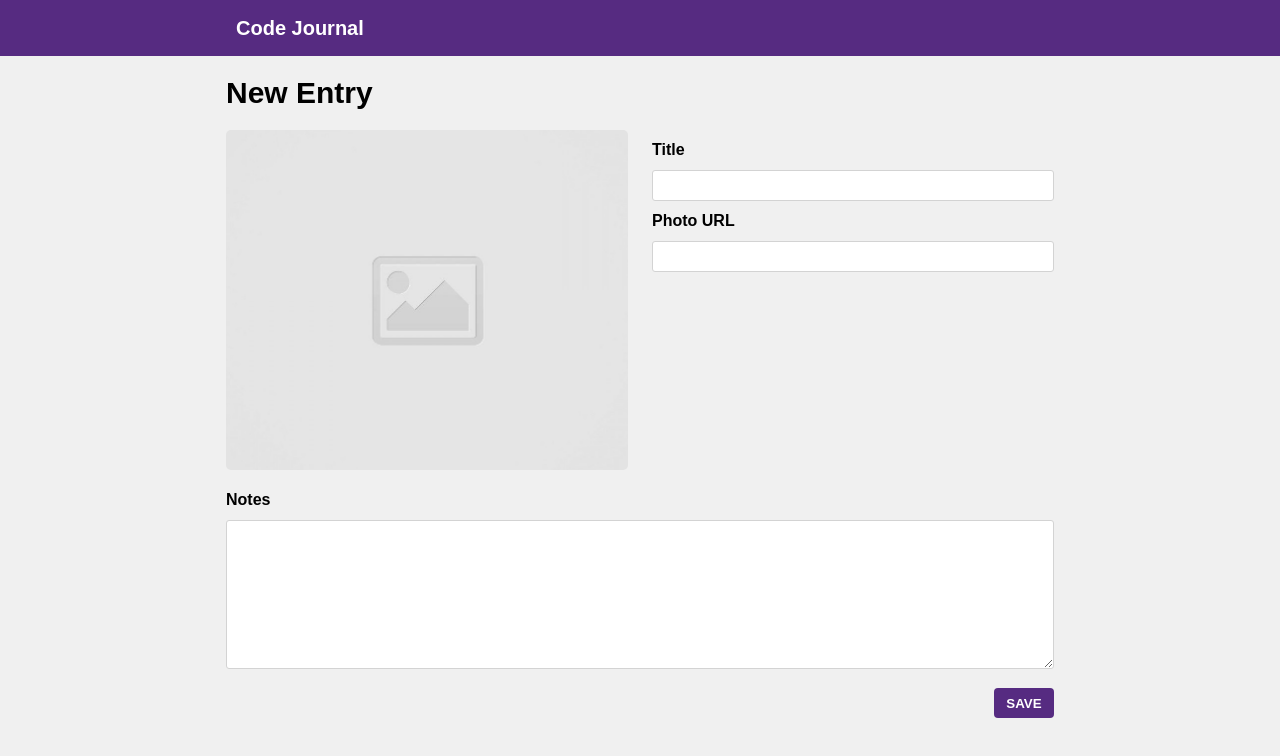
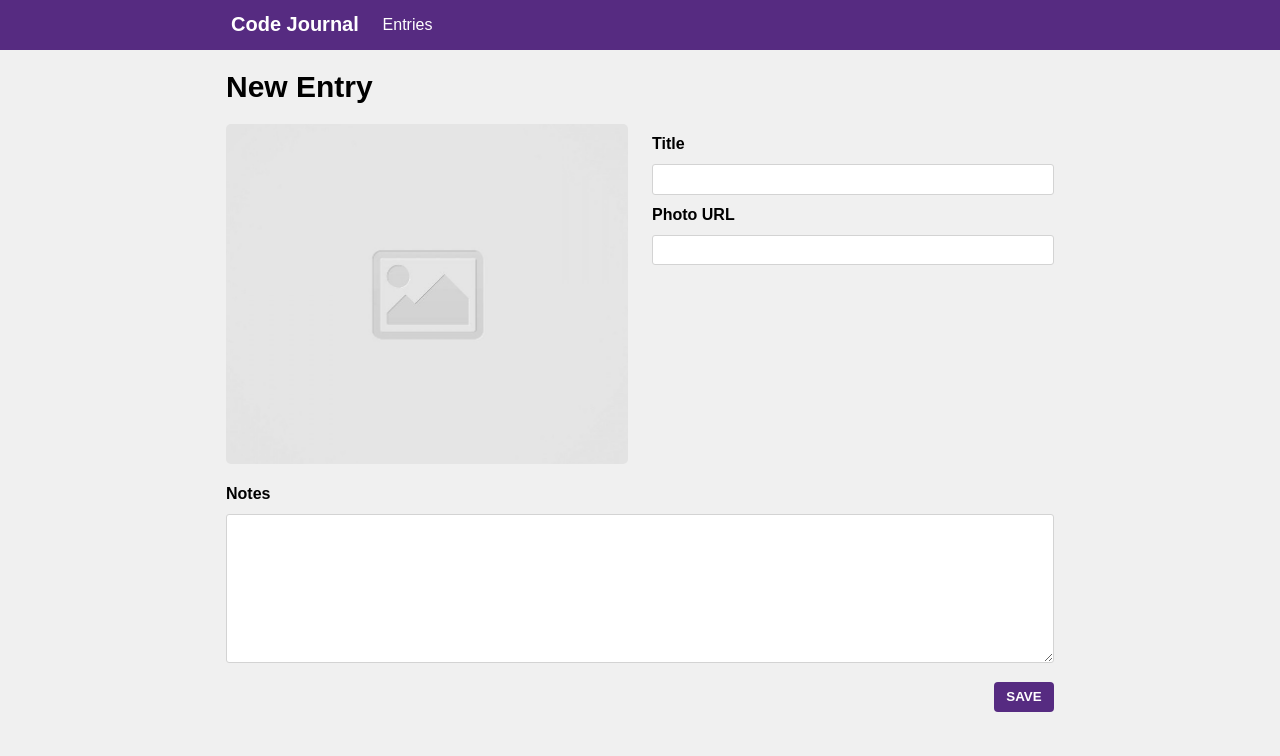
Before and after one commit to michael-suh/code-journal, a website: page index.html in a window 1280 px wide. Drawn offline with Linux system fonts and the light colour scheme; a web font is replaced by a local one.

Commit message:
In progress

```diff
--- a/css/styles.css
+++ b/css/styles.css
@@ -1,11 +1,26 @@
+/* body */
+
 body {
   background-color: #f0f0f0;
 }
 
-/* body */
-
 header {
   background: #562b81;
+  color: white;
+}
+
+.entry-tab {
+  color: white;
+  padding: 1rem 1.8rem 0.5rem;
+  cursor: pointer;
+  font-family: "Proza Libre", sans-serif;
+}
+
+a:link,
+a:visited,
+a:hover,
+a:active {
+  text-decoration: none;
   color: white;
 }
 
@@ -17,7 +32,7 @@ header {
 .main-header {
   font-size: 20px;
   position: relative;
-  left: 10px;
+  left: 5px;
 }
 
 .new-entry-header {
--- a/index.html
+++ b/index.html
@@ -18,9 +18,16 @@
 <body>
   <header>
     <div class="container">
-      <nav class="row headers column-full header-position">
-        <h1 class="headers main-header headings">Code Journal</h1>
-      </nav>
+      <div class="column-full headers header-position">
+        <div class="row">
+          <h1 class="headers main-header headings" data-view="entry-form">
+            Code Journal
+          </h1>
+          <div class="tab entry-tab" data-view="entries">
+            <a href="#">Entries</a>
+          </div>
+        </div>
+      </div>
     </div>
   </header>
 
@@ -54,6 +61,19 @@
     </div>
   </main>
 
+  <div id="view-entries-page" class="view entries hidden" data-view="entries">
+    <div class="container">
+      <div class="row">
+        <h1 class="entries-text">Entries</h1>
+        <button class="button new-button float-right" type="submit">NEW</button>
+      </div>
+      <div class="entry-list">
+        <ul>
+        </ul>
+      </div>
+    </div>
+  </div>
+
   <script src="js/data.js"></script>
   <script src="js/main.js"></script>
 </body>
--- a/js/main.js
+++ b/js/main.js
@@ -10,6 +10,7 @@ function updateImg(event) {
 $photoURL.addEventListener('input', updateImg);
 
 var $form = document.querySelector('form');
+var $ulElement = document.querySelector('ul');
 
 function updateEntry(event) {
   event.preventDefault();
```
